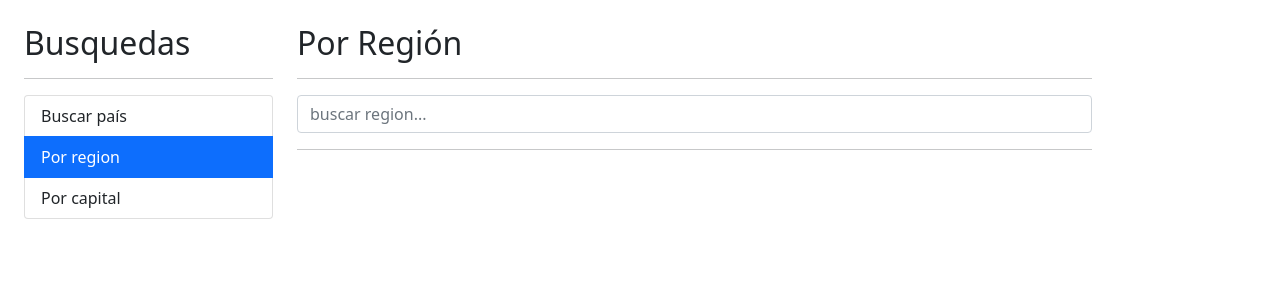
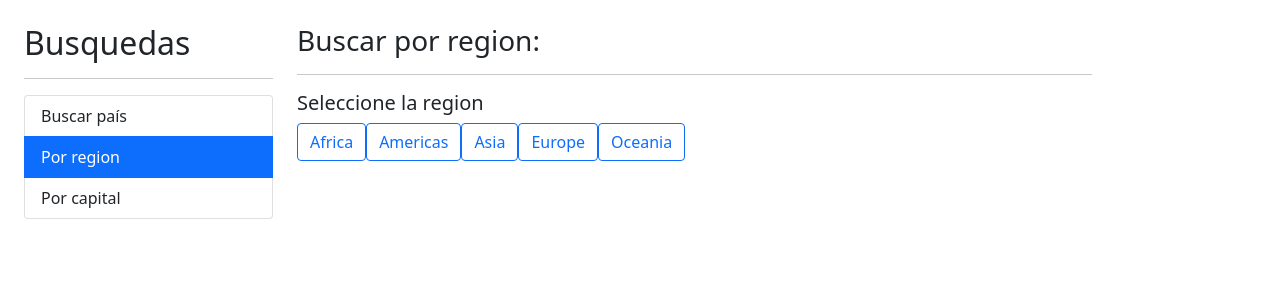
Before and after one commit to FrannieUY/PaisesApp, an Angular app: page /region in a window 1280 px wide. Shown: the top 300 px of the page. Built offline with nearby package versions, Linux system fonts and the light colour scheme.

Commit message:
Animations added

```diff
--- a/src/app/pais/components/pais-input/pais-input.component.ts
+++ b/src/app/pais/components/pais-input/pais-input.component.ts
@@ -1,6 +1,7 @@
 import { Component, EventEmitter, Input, OnInit, Output } from '@angular/core';
 import { Subject } from 'rxjs';
 import { debounceTime } from 'rxjs/operators';
+import { PaisService } from '../../services/pais.service';
 
 @Component({
   selector: 'app-pais-input',
@@ -32,7 +33,7 @@ export class PaisInputComponent implements OnInit {
   }
 
   buscar() {
-  this.onEnter.emit( this.termino );
+    this.onEnter.emit( this.termino );
   }
 
   teclaPresionada() {
--- a/src/app/pais/components/pais-tabla/pais-tabla.component.html
+++ b/src/app/pais/components/pais-tabla/pais-tabla.component.html
@@ -8,7 +8,9 @@
                 </tr>
             </thead>
             <tbody>
-                <tr *ngFor="let pais of paises; let i = index;">
+                <tr
+                    *ngFor="let pais of paises; let i = index;"
+                    class="animate__animated animate__fadeInBottomRight animate__faster">
                     <td>{{i + 1 }}</td>
                     <td>
                         <img class="small-flag" src="{{this.pais.flags.png}}" alt="country's flag">
--- a/src/app/pais/pages/por-capital/por-capital.component.html
+++ b/src/app/pais/pages/por-capital/por-capital.component.html
@@ -1,3 +1,4 @@
+<div class="animate__animated animate__fadeIn animate__faster">
     <h2>Por capital</h2>
     <hr>
 
@@ -11,6 +12,9 @@
     </div>
 
     <hr>
+</div>
+
+
 <div
     *ngIf="hayError"
     class="alert alert-danger">
--- a/src/app/pais/pages/por-pais/por-pais.component.html
+++ b/src/app/pais/pages/por-pais/por-pais.component.html
@@ -1,3 +1,4 @@
+<div class="animate__animated animate__fadeIn animate__faster">
     <h2>Por País</h2>
     <hr>
 
@@ -12,6 +13,9 @@
     </div>
 
     <hr>
+</div>
+
+
 <div
     *ngIf="hayError"
     class="alert alert-danger">
--- a/src/app/pais/pages/por-region/por-region.component.html
+++ b/src/app/pais/pages/por-region/por-region.component.html
@@ -1,23 +1,33 @@
-<h2>Por Región</h2>
-<hr>
+<div class="animate__animated animate__fadeIn animate__faster">
+    <h3>Buscar por region: <small>{{ regionActiva | titlecase }}</small> </h3>
+    <hr>
 
-<div class="row">
-    <div class="col">
-        <app-pais-input
-            (onEnter)="buscar( $event )"
-            placeholder="buscar region..."></app-pais-input>
+    <h5>Seleccione la region</h5>
+
+    <!--Formas de condicionar clases-->
+
+    <!-- [class.btn-primary]="region === regionActiva" -->
+    <!-- [ngClass]="{
+        'btn-primary': regionActiva === region,
+        'btn-primary-outline': regionActiva !== region
+    }" -->
+    <div class="row">
+        <div class="col">
+            <button *ngFor="let region of regiones"
+                    [class]="getClaseCSS( region )"
+                    (click)="activarRegion( region )">
+                {{ region | titlecase }}
+            </button>
+        </div>
     </div>
 </div>
 
-<hr>
-<div
-    *ngIf="hayError"
-    class="alert alert-danger">
-    No se encontró nada con el término ASDF
-</div>
+
 
 <div *ngIf="paises.length > 0" class="row">
     <div class="col">
-        <app-pais-tabla [paises] = "paises"></app-pais-tabla>
+
+        <app-pais-tabla
+            [paises]="paises"></app-pais-tabla>
     </div>
 </div>
--- a/src/app/pais/pages/por-region/por-region.component.ts
+++ b/src/app/pais/pages/por-region/por-region.component.ts
@@ -6,28 +6,38 @@ import { Country } from '../../interfaces/pais.interface';
 @Component({
   selector: 'app-por-region',
   templateUrl: './por-region.component.html',
-  styles: [
+  styles: [`
+    button
+      margin-right: .5rem
+  `
   ]
 })
 export class PorRegionComponent {
 
-  termino: string = '';
+  regiones: string[] = ['africa', 'americas', 'asia', 'europe', 'oceania'];
+  regionActiva: string = '';
   hayError: boolean = false;
   paises: Country[] = [];
 
   constructor(private PaisService: PaisService) { }
 
-  buscar( termino: string ) {
-    this.hayError = false;
-    this.termino = termino;
-    // console.log(this.termino);
+  getClaseCSS(region: string): string {
+    return (region === this.regionActiva)
+              ? 'btn btn-primary'
+              : 'btn btn-outline-primary';
+  }
 
-    this.PaisService.buscarRegion( termino )
-      .subscribe( (paises) => {
-        this.paises = paises;
-      }, (err) => {
-        this.hayError = true;
-        this.paises = [];
+  activarRegion(region: string) {
+
+    if (region === this.regionActiva) { return; }
+
+    this.regionActiva = region;
+    this.paises = [];
+
+    this.PaisService.buscarRegion(this.regionActiva)
+      .subscribe( paises => {
+        this.paises = paises
       });
   }
+
 }
--- a/src/app/pais/pages/ver-pais/ver-pais.component.html
+++ b/src/app/pais/pages/ver-pais/ver-pais.component.html
@@ -27,7 +27,7 @@
                     <strong>Población:</strong> {{ pais[0].population | number }}
                 </li>
                 <li class="list-group-item">
-                    <strong>Capital:</strong> {{ pais[0].capital }}
+                    <strong>Capital:</strong> {{ pais[0].capital[0] }}
                 </li>
                 <li class="list-group-item">
                     <strong>Continente:</strong> {{ pais[0].region }}
--- a/src/app/pais/services/pais.service.ts
+++ b/src/app/pais/services/pais.service.ts
@@ -1,6 +1,7 @@
-import { HttpClient } from '@angular/common/http';
+import { HttpClient, HttpParams } from '@angular/common/http';
 import { Injectable } from '@angular/core';
 import { Observable, of } from 'rxjs';
+import { tap } from 'rxjs/operators';
 
 import { Country } from '../interfaces/pais.interface';
 
@@ -12,6 +13,11 @@ export class PaisService {
   private apiUrl: string = 'https://restcountries.com/v3.1';
   private _historial: string[] = [];
 
+  get httpParams () {
+    return new HttpParams()
+    .set( 'fields', 'name,capital,cca2,flags,population' );
+  }
+
   get historial() {
     return [...this._historial];
   }
@@ -19,7 +25,6 @@ export class PaisService {
   constructor(private http: HttpClient) {
 
     this._historial = JSON.parse(localStorage.getItem('historial')! ) || [];
-
   }
 
   historialBusqueda( termino: string ) {
@@ -33,25 +38,29 @@ export class PaisService {
   }
 
   buscarPais(termino: string): Observable<Country[]> {
-
     const url = `${this.apiUrl}/name/${ termino }`;
     this.historialBusqueda( termino );
-    return this.http.get<Country[]>( url );
+    return this.http.get<Country[]>( url, {params: this.httpParams} );
   }
 
   buscarCapital(termino: string): Observable<Country[]> {
     const url = `${this.apiUrl}/capital/${ termino }`;
     this.historialBusqueda( termino );
-    return this.http.get<Country[]>( url );
+    return this.http.get<Country[]>( url, {params: this.httpParams} );
   }
 
-  buscarRegion(termino: string): Observable<Country[]> {
-    const url = `${this.apiUrl}/region/${ termino }`;
-    this.historialBusqueda( termino );
-    return this.http.get<Country[]>( url );
+  buscarRegion(region: string): Observable<Country[]> {
+    const url = `${this.apiUrl}/region/${ region }`;
+    this.historialBusqueda( region );
+    return this.http.get<Country[]>( url, {params: this.httpParams} )
+            .pipe(
+              tap(console.log)
+            )
   }
 
   getPaisPorAlpha( id: string): Observable<Country> {
+    // const params = new HttpParams().set('fields', 'name,capital,cca2,flags,population,continent')
+
     const url = `${this.apiUrl}/alpha/${ id }`;
     return this.http.get<Country>( url );
   }
--- a/src/index.html
+++ b/src/index.html
@@ -9,12 +9,16 @@
 
   <!-- CSS only -->
   <!-- CSS only -->
-<link
-  href="https://cdn.jsdelivr.net/npm/bootstrap@5.1.3/dist/css/bootstrap.min.css"
+  <link
+    href="https://cdn.jsdelivr.net/npm/bootstrap@5.1.3/dist/css/bootstrap.min.css"
+    rel="stylesheet"
+    integrity="sha384-1BmE4kWBq78iYhFldvKuhfTAU6auU8tT94WrHftjDbrCEXSU1oBoqyl2QvZ6jIW3"
+    crossorigin="anonymous"
+  >
+  <link
   rel="stylesheet"
-  integrity="sha384-1BmE4kWBq78iYhFldvKuhfTAU6auU8tT94WrHftjDbrCEXSU1oBoqyl2QvZ6jIW3"
-  crossorigin="anonymous"
->
+  href="https://cdnjs.cloudflare.com/ajax/libs/animate.css/4.1.1/animate.min.css"
+  />
 </head>
 <body>
   <app-root></app-root>
```
Lines whose indentation alone changed are shown as unchanged.
